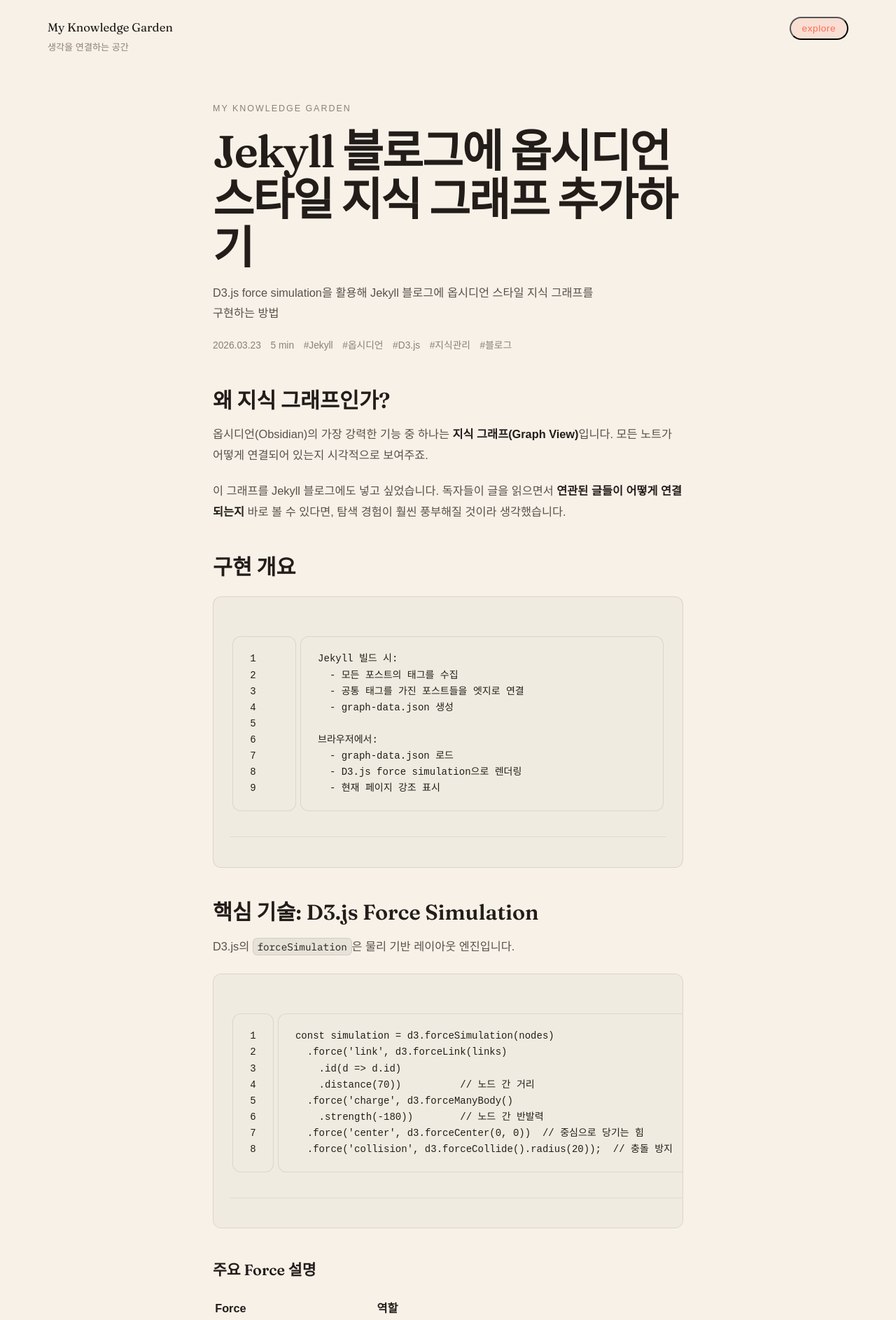
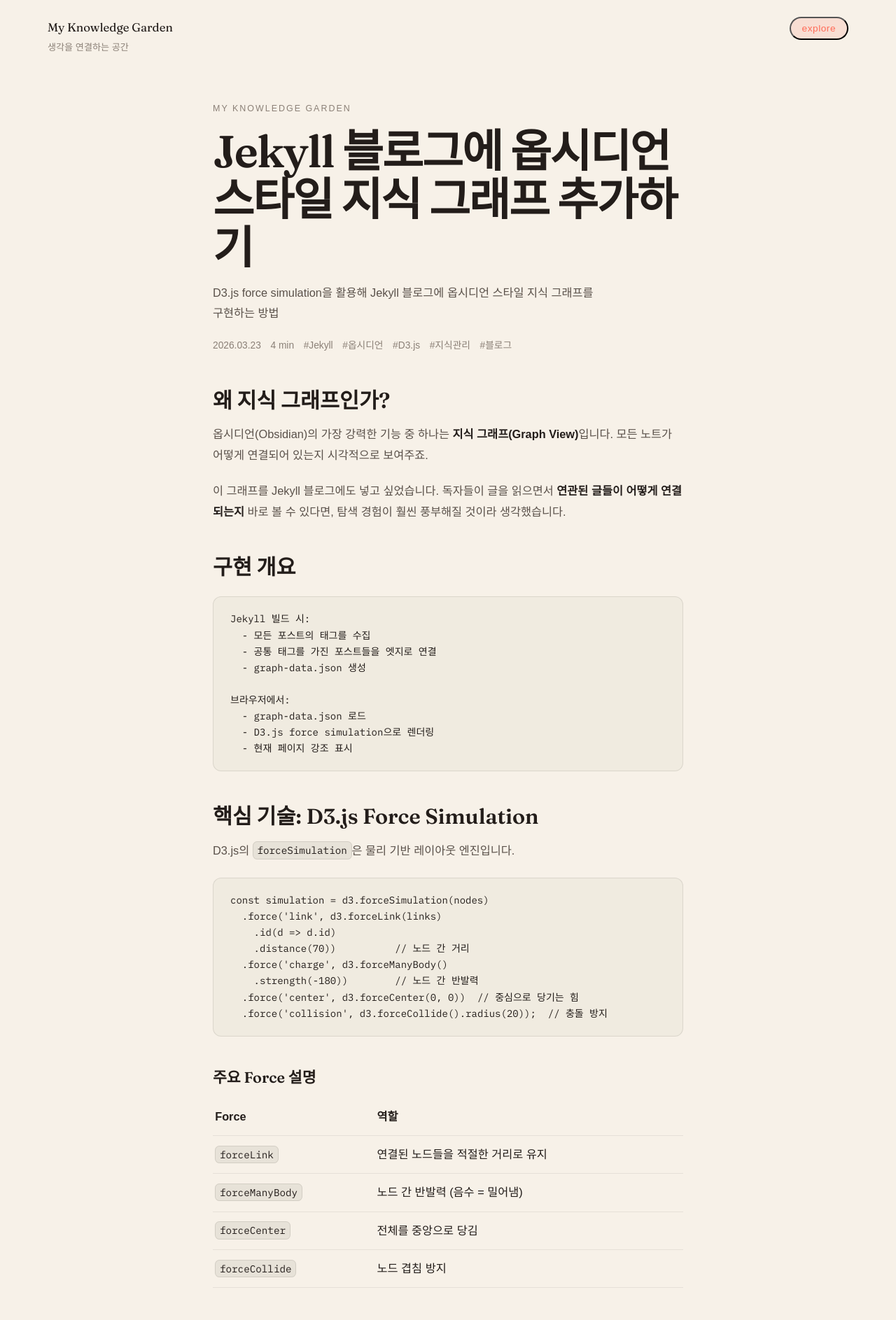
Before and after one commit to HIJKM/HIJKM.github.io, a Jekyll site: the page built from _posts/2026-03-23-building-obsidian-graph-for-jekyll.md, in a window 1280 px wide. Shown: the top 1886 px of the page at 70% size. Built offline with Jekyll 4.4.1, drawn with Linux system fonts in a browser that asks for light colours; nearby versions of some CDN libraries; some web fonts are replaced; some of the changed text lies outside the part shown.

Commit message:
fix: code block layout — disable line numbers, fix highlight table overflow
- Turn off line_numbers in _config.yml (was causing table-based layout)
- Reset .highlight table/td/tr to block display to prevent width explosion
- Unify pre and .highlight styles, clean padding/border
- Inline code: keep subtle border + bg

Co-Authored-By: Claude Sonnet 4.6 <noreply@anthropic.com>

```diff
--- a/_config.yml
+++ b/_config.yml
@@ -30,7 +30,7 @@ kramdown:
   syntax_highlighter_opts:
     css_class: highlight
     block:
-      line_numbers: true
+      line_numbers: false
 
 # Plugins
 plugins:
--- a/assets/css/main.css
+++ b/assets/css/main.css
@@ -313,6 +313,7 @@ img {
   color: var(--ink);
 }
 
+/* 인라인 코드 */
 .post-content code {
   font-family: var(--font-mono);
   font-size: 0.875em;
@@ -324,23 +325,52 @@ img {
   white-space: nowrap;
 }
 
+/* 코드 블록 wrapper (Rouge .highlight) */
+.post-content .highlight,
 .post-content pre {
   overflow-x: auto;
-  padding: 1.25rem 1.5rem;
+  margin: 1.5rem 0;
+  padding: 0;
   background: #f0ebe0;
   border-radius: 0.75rem;
   border: 1px solid rgba(35, 29, 26, 0.1);
-  line-height: 1.65;
-  margin: 1.5rem 0;
 }
 
-.post-content pre code {
+/* highlight 내부 table 레이아웃 초기화 */
+.post-content .highlight table,
+.post-content .highlight tbody,
+.post-content .highlight tr,
+.post-content .highlight td {
+  display: block;
+  width: 100%;
+  border: none;
+  padding: 0;
+  background: transparent;
+}
+
+/* 실제 코드 영역 */
+.post-content .highlight pre,
+.post-content pre {
+  padding: 1.25rem 1.5rem;
+  margin: 0;
+  font-family: var(--font-mono);
   font-size: 0.875rem;
+  line-height: 1.65;
+  background: transparent;
+  border: none;
+  border-radius: 0;
+  white-space: pre;
+  overflow-x: auto;
+}
+
+.post-content pre code,
+.post-content .highlight code {
+  font-size: inherit;
   padding: 0;
   background: transparent;
   border: none;
+  color: var(--ink);
   white-space: pre;
-  color: var(--ink);
 }
 
 .post-content blockquote {
```
